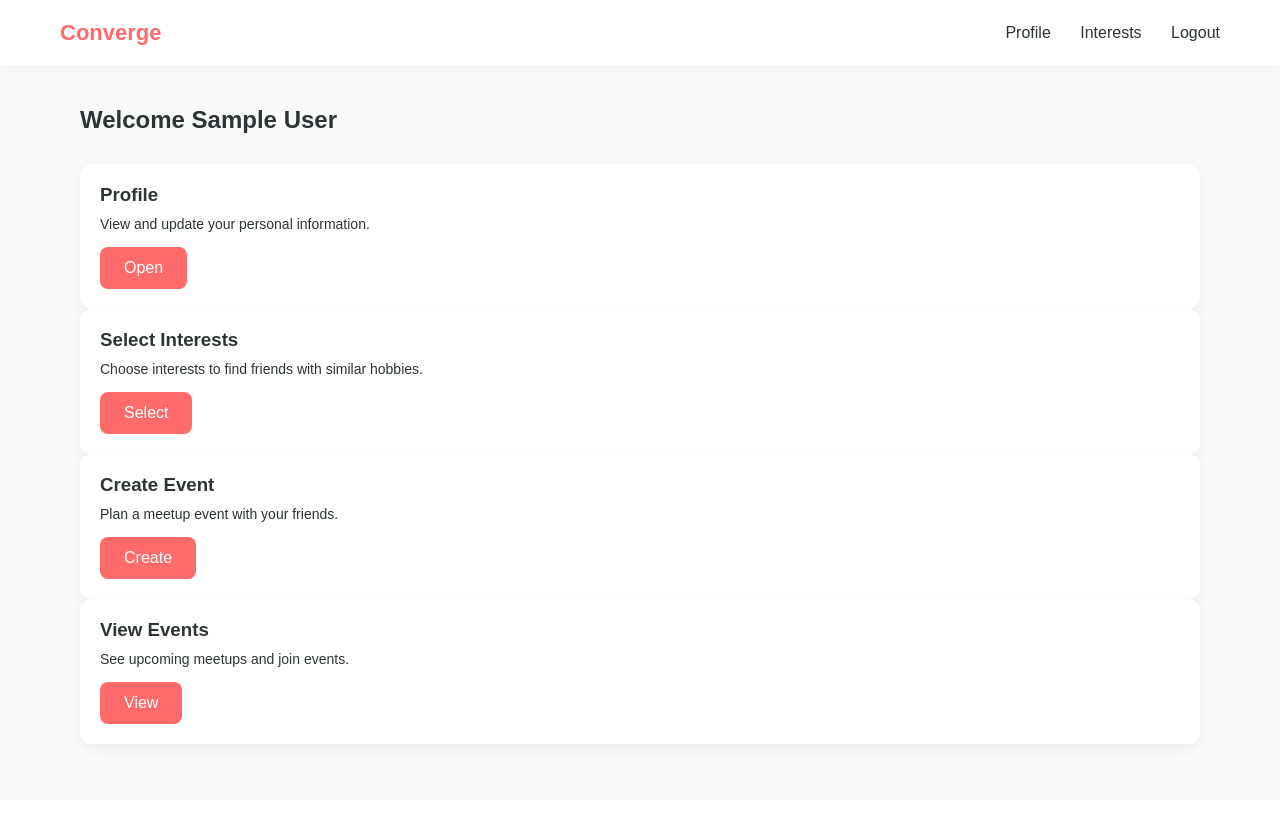
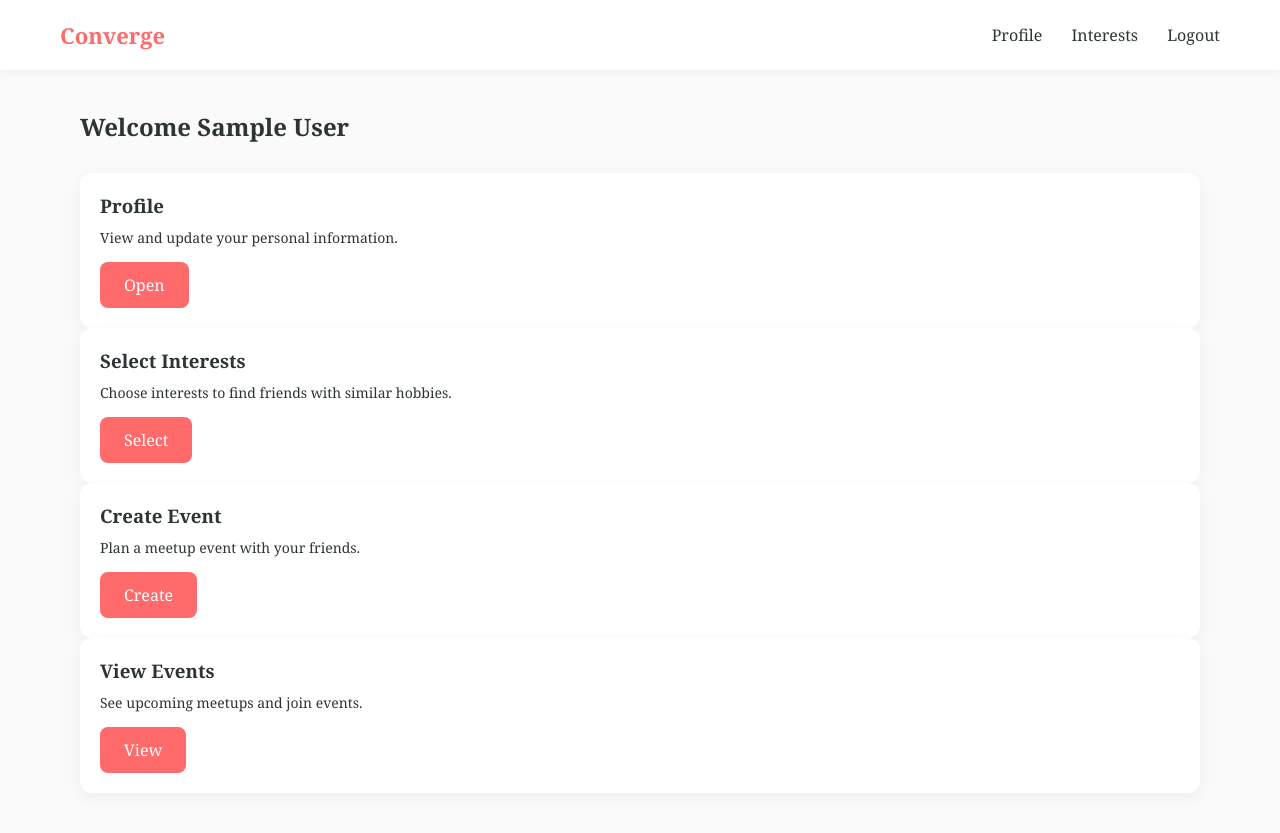
Before and after one commit to Koyena06/Converge-Meet-App, a PHP site: page /user/dashboard.php in a window 1280 px wide. Before the commit the page ends 747 px from the top, so only its background shows below. Run offline with PHP 8.4, Linux system fonts and the light colour scheme; the visitor is signed in with stand-in values (Sample User, id 1).

Commit message:
Update style.css

```diff
--- a/assets/css/style.css
+++ b/assets/css/style.css
@@ -6,7 +6,7 @@
 }
 /*overall font, background color, and main text color for the entire website*/
 body{
-    font-family: Arial, Helvetica, sans-serif;
+    font-family: Georgia, "Times New Roman", serif;
     background-color:#FAFAFA;
     color:#2D3436;
 }
```
